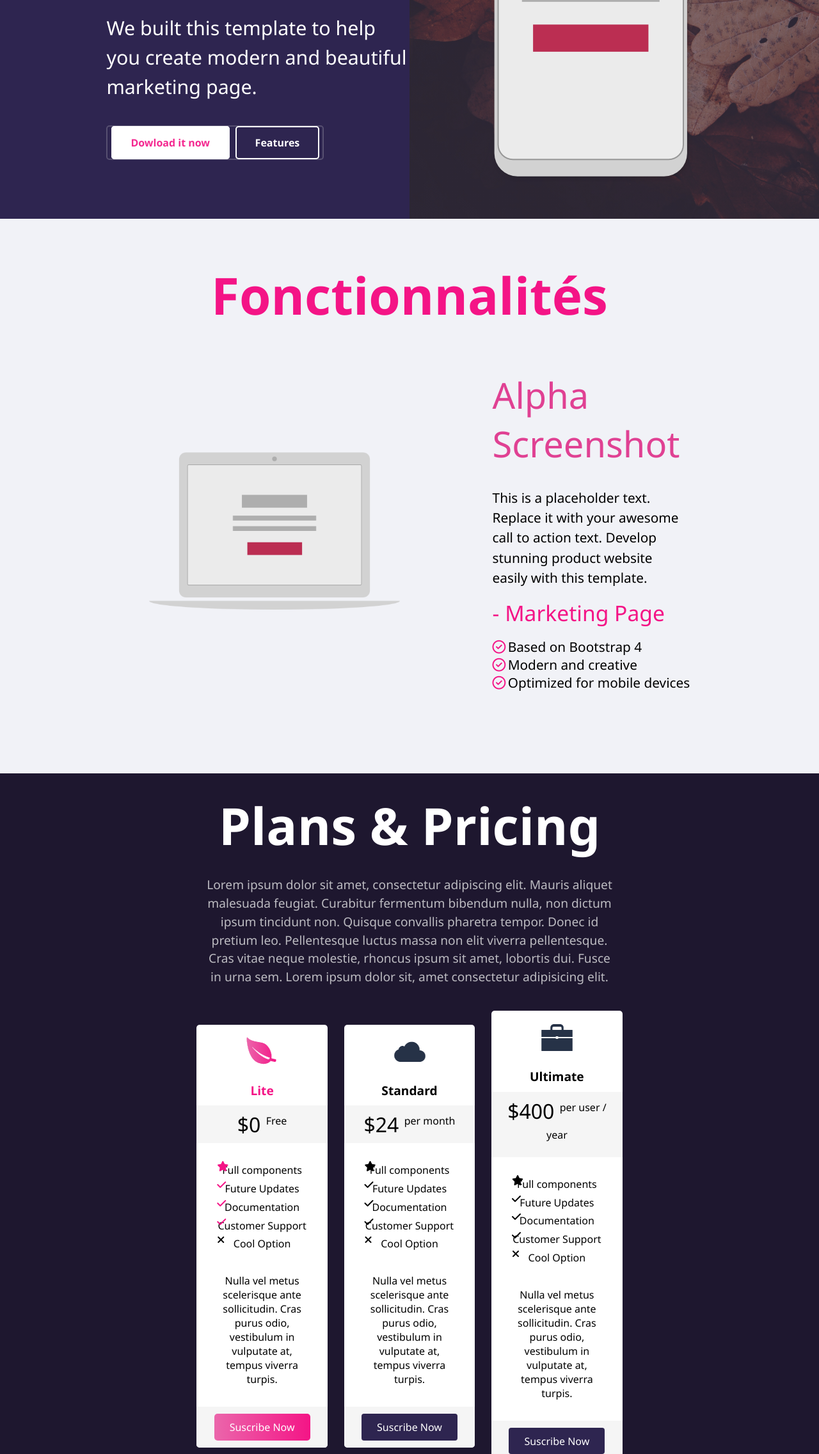
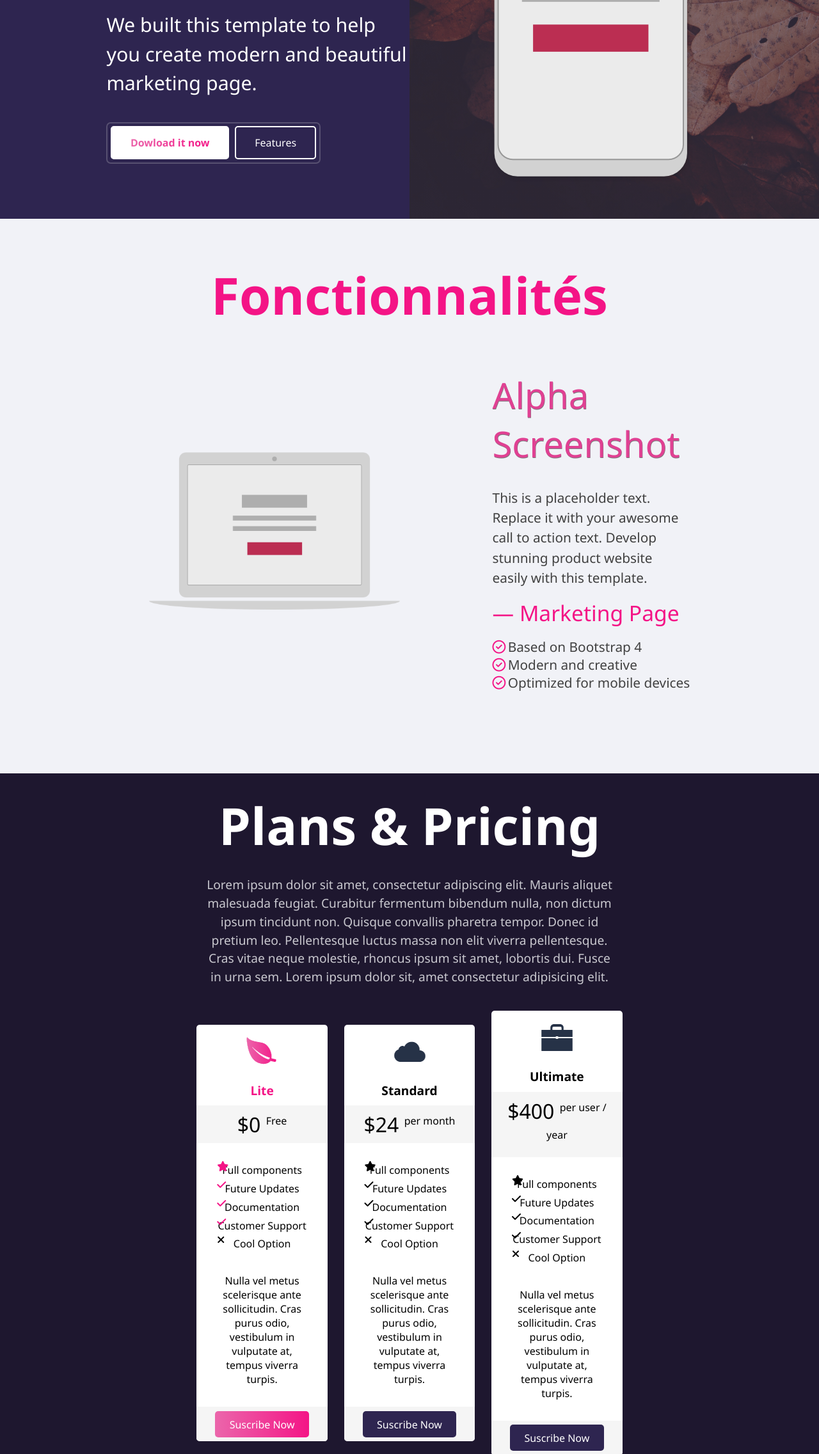
Before and after one commit to AlanGut22/ProyectoBleux-AlanGutierrez-3144886, a plain HTML site: page index.html in a window 1280 px wide. Shown: the part 527-2800 px from the top of the page at 64% size. Drawn offline with Linux system fonts and the light colour scheme.

Commit message:
Cuarto commit

```diff
--- a/index.html
+++ b/index.html
@@ -28,7 +28,7 @@
 			<h1>Product Page</h1>
 			<p>We built this template to help you create modern and beautiful marketing page.</p>
 			<div class="botones">
-				<a href="#" class="btn-1">Dowload it now</a>
+				<a href="#" class="btn-1"><span>Dowload it now</span></a>
 				<a href="#" class="btn-2">Features</a>
 			</div>
 		</div>
@@ -45,7 +45,7 @@
 			<div class="alpha">
 				<h3>Alpha Screenshot</h3>
 				<p class="text">This is a placeholder text. Replace it with your awesome call to action text. Develop stunning product website easily with this template.</p>
-				<p class="marketing">- Marketing Page</p>
+				<p class="marketing">— Marketing Page</p>
 				<ul>
 					<li><i class="fa-regular fa-circle-check"></i>Based on Bootstrap 4</li>
 					<li><i class="fa-regular fa-circle-check"></i>Modern and creative</li>
@@ -62,7 +62,7 @@
 			<div class="tarjetas">
 				<div class="cabeza">
 					<img src="assets/images/hoja.png" alt="hoja">
-					<p class="titulo-lite"><b>Lite</b></p>
+					<p class="titulo titulo-lite"><b>Lite</b></p>
 					<div class="precio">
 						<p>$0 <sup>Free</sup></p>
 					</div>
@@ -79,7 +79,7 @@
 				<div class="text">
 					<p>Nulla vel metus scelerisque ante sollicitudin. Cras purus odio, vestibulum in vulputate at, tempus viverra turpis.</p>
 				</div>
-				<div class="final-lite">
+				<div class="final final-lite">
 					<a href="#">Suscribe Now</a>
 				</div>
 			</div>
@@ -142,6 +142,7 @@
 			<i class="fa-brands fa-facebook-f"></i>
 			<i class="fa-brands fa-twitter"></i>
 			<i class="fa-brands fa-linkedin-in"></i>
+			<i class="fa-brands fa-instagram"></i>
 		</div>
 	</footer>
 </body>
--- a/styles/style.css
+++ b/styles/style.css
@@ -54,10 +54,7 @@ nav .btn-nav {
 
 .producto {
 	background-color: #2E2550;
-	display: flex;
-	flex-direction: column;
-	justify-content: center;
-	align-items: flex-start;
+	align-content: center;
 	height: 100vh;
 	width: 50%;
 	padding-left: 13%;
@@ -77,13 +74,17 @@ nav .btn-nav {
 }
 
 .producto .botones {
-	padding: 3% 1.1%;
+	padding: 1%;
 	border: 2px solid #575071;
-	border-radius: 5px;
+	width: fit-content;
+	border-radius: 7px;
 }
 
-.botones .btn-1, .btn-2 {
+.botones .btn-1,
+.btn-2 {
 	text-decoration: none;
+	display: inline-block;
+	box-sizing: border-box;
 	border-radius: 5px;
 	padding: 0.8rem 1.8rem;
 }
@@ -92,14 +93,20 @@ nav .btn-nav {
 	border: 2px solid white;
 	margin-right: 0.3rem;
 	background-color: white;
-	color: #F42990;
-	font-weight: 600;
+	font-weight: 700;
+}
+
+.btn-1 span {
+	background-image: linear-gradient(90deg, #EB66AB, #F41586);
+	background-clip: text;
+	-webkit-background-clip: text;
+	-webkit-text-fill-color: transparent;
 }
 
 .btn-2 {
 	border: 2px solid white;
 	color: white;
-	font-weight: 600;
+	font-weight: 400;
 }
 
 .img-cel {
@@ -112,7 +119,7 @@ nav .btn-nav {
 	background-size: cover;
 }
 
-/* Sección de funcionalidades */
+/* Sección sobre las funcionalidades */
 
 .fonctionnalites {
 	margin: 5%;
@@ -154,11 +161,13 @@ nav .btn-nav {
 	font-weight: 340;
 	margin-bottom: 2rem;
 	color: #e04193;
+	text-shadow: 0.5px 0.5px 0.5px rgba(0, 0, 0, 0.5);
 }
 
 .alpha .text {
 	width: 93%;
 	line-height: 1.5;
+	color: #414141;
 	font-size: 1.3rem;
 	margin: 1rem 0;
 }
@@ -172,6 +181,7 @@ nav .btn-nav {
 .alpha ul {
 	list-style: none;
 	font-size: 1.3rem;
+	color: #414141;
 }
 
 .alpha i {
@@ -179,7 +189,7 @@ nav .btn-nav {
 	margin-right: 1%;
 }
 
-/* Sección de planes y precios */
+/* Sección sobre planes y precios */
 
 .planes {
 	background-color: #1E172F;
@@ -193,7 +203,7 @@ nav .btn-nav {
 }
 
 .planes .info {
-	color: #BCBBC1;
+	color: #c9c8cf;
 	width: 50%;
 	margin: 2% auto;
 	text-align: center;
@@ -221,7 +231,7 @@ nav .btn-nav {
 	text-align: center;
 }
 
-.tarjetas .titulo, .titulo-lite {
+.tarjetas .titulo {
 	font-size: 1.2rem;
 	margin-bottom: 5%;
 }
@@ -243,14 +253,12 @@ nav .btn-nav {
 .list ul {
 	list-style: none;
 	padding: 1.5rem 2rem;
-	position: relative;
 }
 
 .list li {
 	position: relative;
 	line-height: 1.8;
 	text-align: center;
-	/* centra el texto */
 }
 
 .list li i {
@@ -269,29 +277,47 @@ nav .btn-nav {
 	text-align: center;
 }
 
-.tarjetas .final, .final-lite {
+.tarjetas .final {
 	background-color: #F5F5F5;
 }
 
-.tarjetas .final, .final-lite {
-	padding: 1.3rem;
+.tarjetas .final {
+	padding: 1rem;
 	text-align: center;
 }
 
 .final a {
 	background-color: #2E2550;
 	color: white;
-	padding: 0.6rem 1.5rem;
+	padding: 0.6rem 1.4rem;
 	text-decoration: none;
-	border-radius: 4px;
+	border-radius: 5px;
 	text-align: center;
 }
 
 .final-lite a {
 	background: linear-gradient(90deg, #EB66AB, #F41586);
-	color: white;
-	padding: 0.6rem 1.5rem;
-	text-decoration: none;
-	border-radius: 5px;
-	text-align: center;
 }
+
+/* Pie de página */
+
+footer {
+	display: flex;
+	justify-content: space-around;
+	align-items: center;
+	padding: 2rem;
+	color: #3F3F3F;
+}
+
+.footer-primer {
+	font-size: 1.1rem;
+}
+
+.footer-primer span {
+	color: #F41486;
+}
+
+.footer-final i {
+	padding: 0 0.4rem;
+	font-size: 1.3rem;
+}
```
